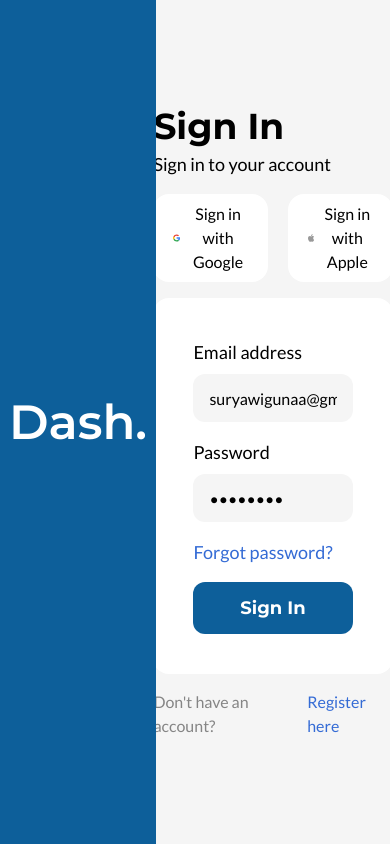
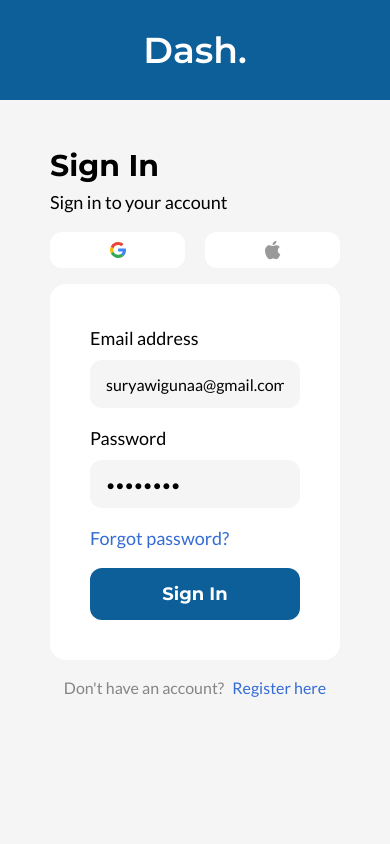
Before and after one commit to themashcodee/dashboard-ui, a Next.js app: page /signin in a window 390 px wide. Built offline with nearby package versions, Linux system fonts and the light colour scheme.

Commit message:
design: make the signin and signup page responsive for tablets and mobiles

```diff
--- a/components/onboarding/common/form-wrapper.tsx
+++ b/components/onboarding/common/form-wrapper.tsx
@@ -24,10 +24,10 @@ export const FormWrapper: Component<P> = ({ type, form: Form }) => {
 	}
 
 	return (
-		<section className="flex flex-col justify-center items-center w-[60%] p-12 overflow-auto">
-			<div className="flex flex-col gap-4">
+		<section className="flex justify-center items-center w-full lg:w-[60%] px-6 sm:px-8 lg:px-12 py-12">
+			<div className="flex flex-col gap-4 max-w-md flex-shrink-0">
 				<div className="flex flex-col gap-1">
-					<h1 className="text-4xl font-bold">
+					<h1 className="text-3xl lg:text-4xl font-bold">
 						{type === "signin" ? "Sign In" : "Create an account"}
 					</h1>
 					<p className="text-lg">
@@ -39,20 +39,20 @@ export const FormWrapper: Component<P> = ({ type, form: Form }) => {
 
 				<div className="flex gap-5 justify-between">
 					<button
-						className="bg-white px-5 py-2 rounded-2xl flex gap-2 items-center font-light"
+						className="bg-white px-4 py-2 grow justify-center rounded-xl lg:rounded-2xl flex gap-2 items-center font-light"
 						onClick={handleSignin}
 					>
 						<GoogleIcon />
-						<span>{`${
+						<span className="hidden sm:block">{`${
 							type === "signin" ? "Sign in" : "Sign up"
 						} with Google`}</span>
 					</button>
 					<button
-						className="bg-white px-5 py-2 rounded-2xl flex gap-2 items-center font-light"
+						className="bg-white px-4 py-2 grow justify-center rounded-xl lg:rounded-2xl flex gap-2 items-center font-light"
 						onClick={handleAppleBtnClick}
 					>
 						<AppleIcon />
-						<span>{`${
+						<span className="hidden sm:block">{`${
 							type === "signin" ? "Sign in" : "Sign up"
 						} with Apple`}</span>
 					</button>
--- a/components/onboarding/common/onboarding-banner.tsx
+++ b/components/onboarding/common/onboarding-banner.tsx
@@ -2,8 +2,8 @@ import React from "react"
 
 export const OnboardingBanner = () => {
 	return (
-		<section className="w-[40%] bg-primary flex justify-center items-center select-none">
-			<h2 className="text-5xl text-white font-semibold">Dash.</h2>
+		<section className="w-full lg:w-[40%] min-h-[100px] bg-primary flex justify-center items-center select-none">
+			<h2 className="text-4xl lg:text-5xl text-white font-semibold">Dash.</h2>
 		</section>
 	)
 }
--- a/pages/signin.tsx
+++ b/pages/signin.tsx
@@ -12,7 +12,7 @@ const Signin: NextPage = () => {
 		<>
 			<Head title="Sign In" />
 
-			<main className="h-screen w-full flex bg-background">
+			<main className="lg:h-screen min-h-screen h-auto w-full flex flex-col lg:flex-row bg-background">
 				<OnboardingBanner />
 				<FormWrapper type="signin" form={SigninForm} />
 			</main>
--- a/pages/signup.tsx
+++ b/pages/signup.tsx
@@ -12,7 +12,7 @@ const Signup: NextPage = () => {
 		<>
 			<Head title="Sign Up" />
 
-			<main className="h-screen w-full flex bg-background">
+			<main className="lg:h-screen min-h-screen h-auto w-full flex flex-col lg:flex-row bg-background">
 				<OnboardingBanner />
 				<FormWrapper type="signup" form={SignupForm} />
 			</main>
```
